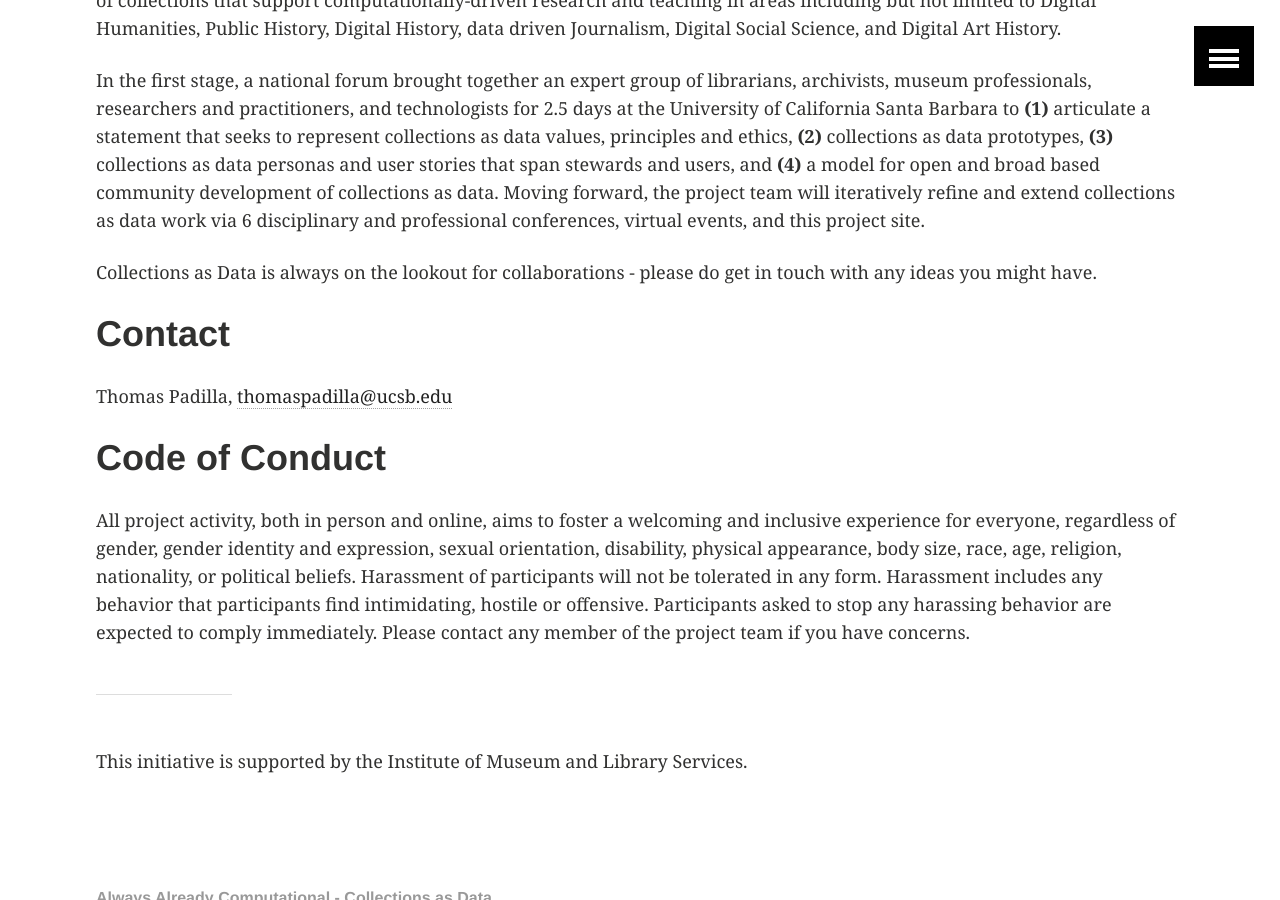
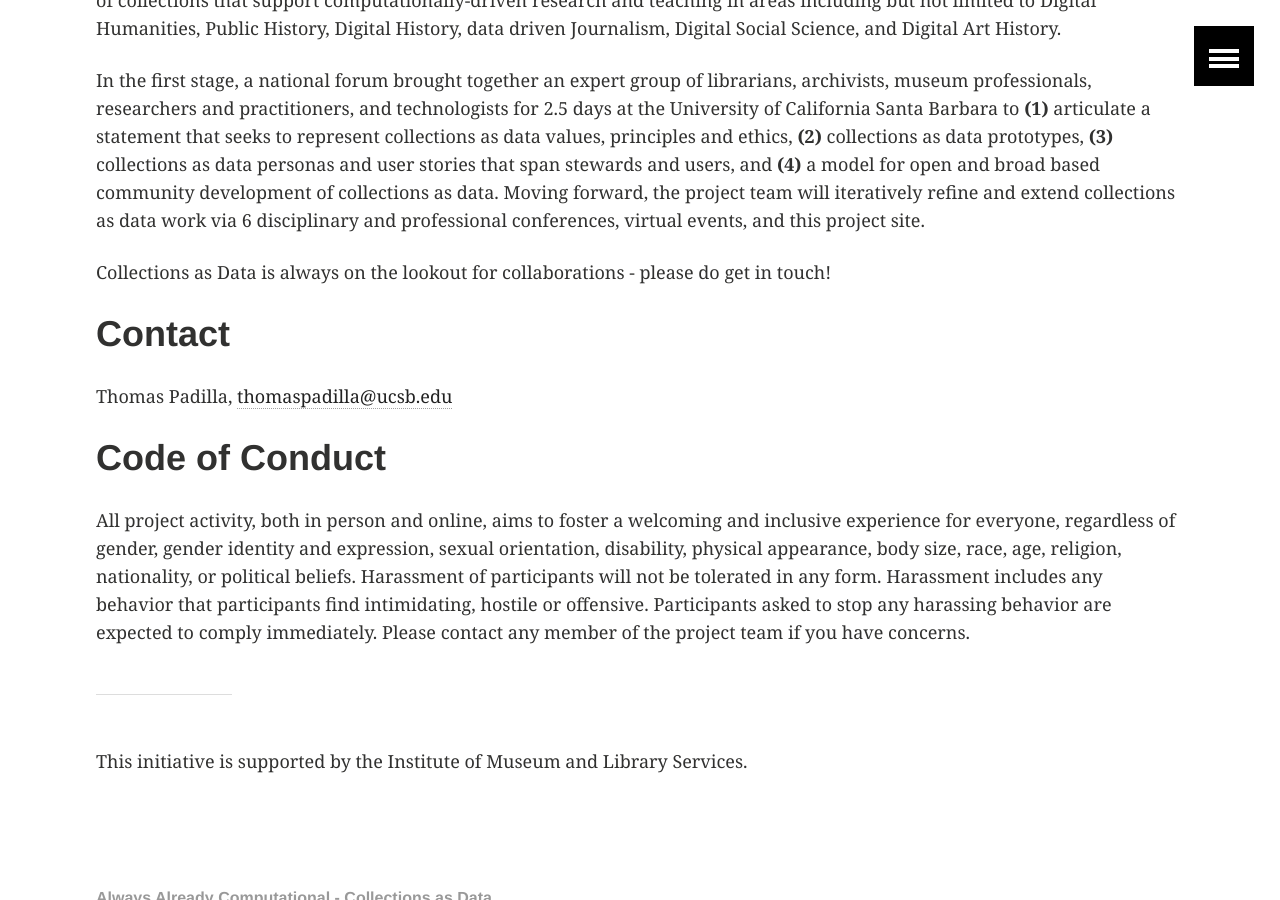
Before and after one commit to collectionsasdata/collectionsasdata.github.io, a Jekyll site: the page built from index.md, in a window 1280 px wide and 900 px high, scrolled down 540 px. Built offline with Jekyll 4.4.1, drawn with Linux system fonts in a browser that asks for light colours.

Commit message:
Update index.md

```diff
--- a/index.md
+++ b/index.md
@@ -9,7 +9,7 @@ title:  "Always Already Computational"
 
 In the first stage, a national forum brought together an expert group of librarians, archivists, museum professionals, researchers and practitioners, and technologists for 2.5 days at the University of California Santa Barbara to **(1)** articulate a statement that seeks to represent collections as data values, principles and ethics, **(2)** collections as data prototypes, **(3)** collections as data personas and user stories that span stewards and users, and **(4)** a model for open and broad based community development of collections as data. Moving forward, the project team will iteratively refine and extend collections as data work via 6 disciplinary and professional conferences, virtual events, and this project site.
 
-Collections as Data is always on the lookout for collaborations - please do get in touch with any ideas you might have.
+Collections as Data is always on the lookout for collaborations - please do get in touch!
 
 # Contact
 
```
